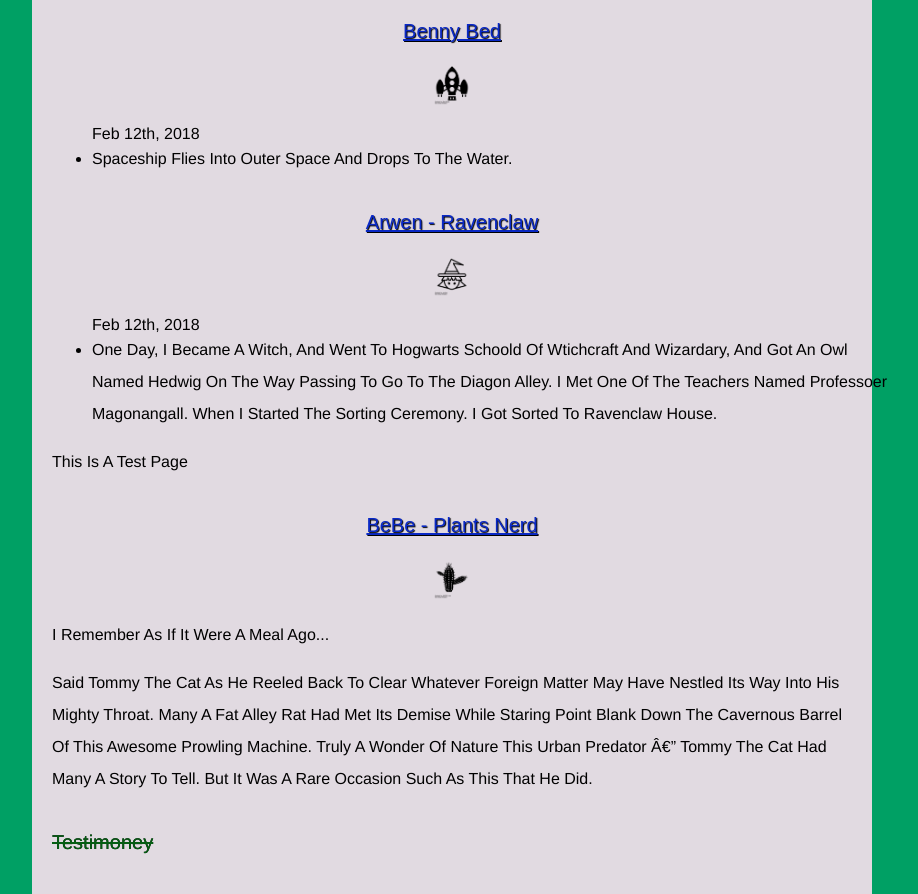
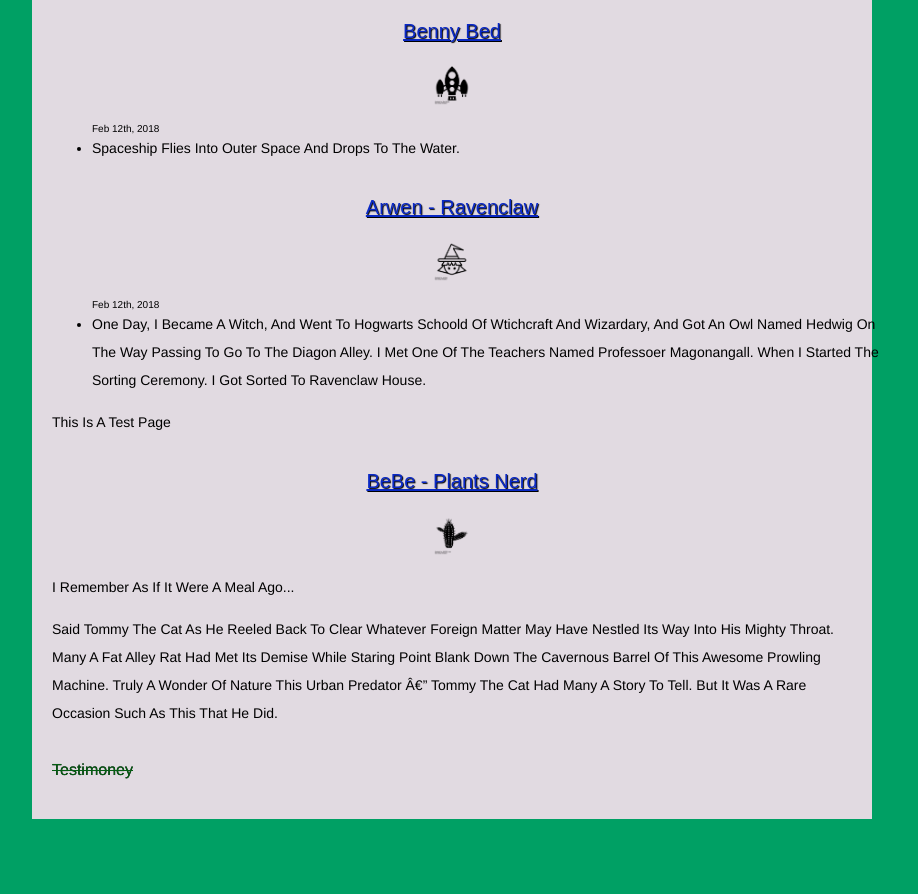
Before and after one commit to xxwuxu/xxwuxu.github.io, a plain HTML site: page test-website/Index.html in a window 1280 px wide. Shown: the whole page, without its empty margins (188-1106 px from the left). After the commit the page ends 819 px from the top, so only its background shows below. Drawn offline with Linux system fonts and the light colour scheme.

Commit message:
Update style.css

```diff
--- a/test-website/styles/style.css
+++ b/test-website/styles/style.css
@@ -2,7 +2,7 @@
 html {
 	background-color: #00A064;
 	font-family: Helvetica, Arial, sans-serif;
-	font-size: 16px;
+	font-size: 10px;
 }
 
 body {
@@ -16,7 +16,7 @@ body {
 
 p,li {
   color: black;
-  font-size: 1em;
+  font-size: 1.4em;
   width: 800px;
   line-height: 2;
   text-transform: capitalize;
@@ -27,7 +27,7 @@ h1 {
 	padding: 20px 0;
 	color: #0A29C6;
 	font-family: Arial;
-	font-size: 20px;
+	font-size: 2em;
 	text-align: center;
 	text-shadow: 1px 1px 1px black;
 	text-decoration: underline;
@@ -39,7 +39,7 @@ h2 {
 	margin: 0;
 	padding: 20px 0;
 	color: #055D13;
-	font-size: 20px;
+	font-size: 1.6em;
 	text-align: left;
 	text-shadow: 0px 0px 0px black;
 	text-decoration: line-through;
```
